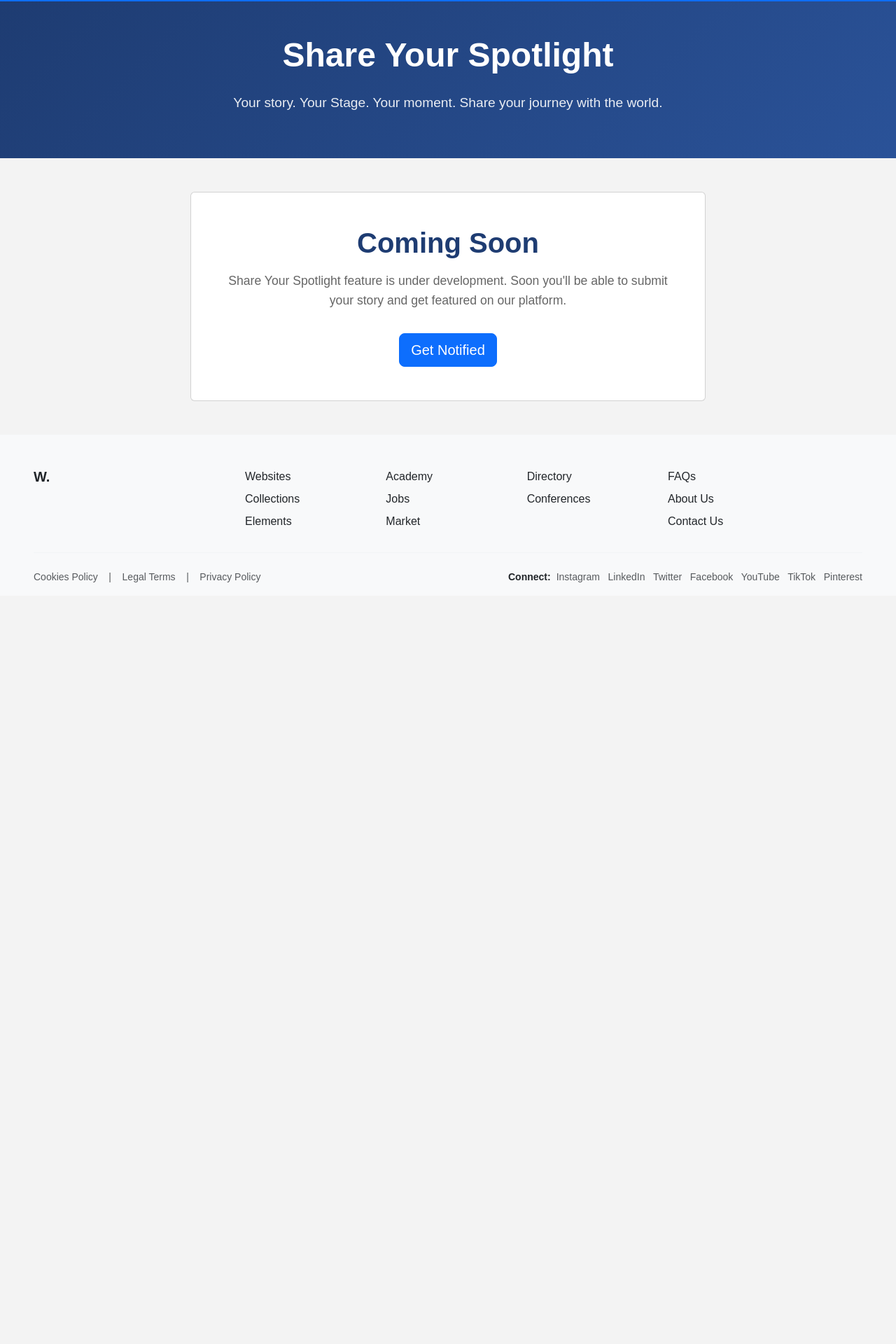
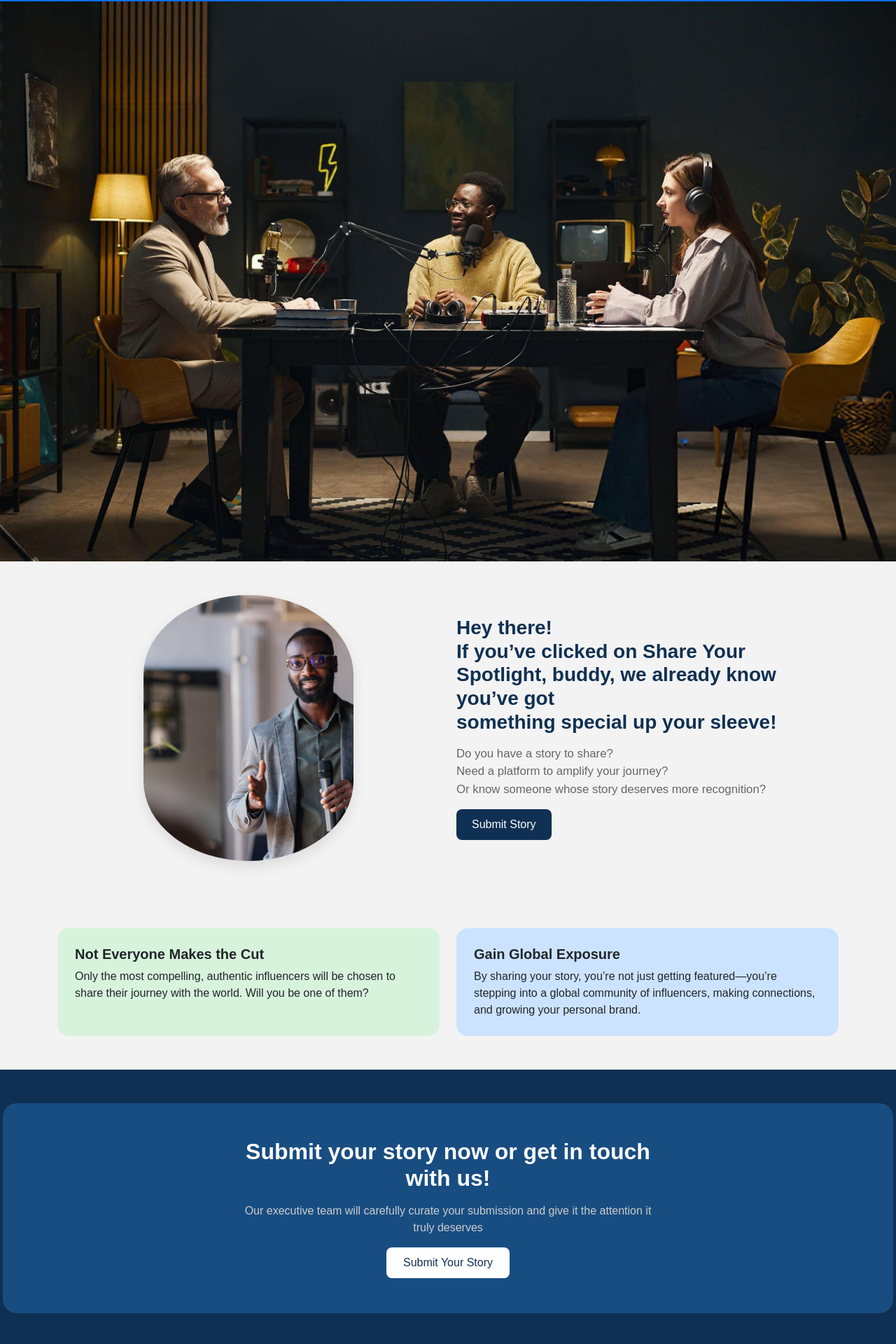
Before and after one commit to deva-ventures/Devaventures-2025, a React (Create React App) app: page /share-your-spotlight in a window 1280 px wide. Shown: the part 54-1974 px from the top of the page at 70% size. Before the commit the page ends 905 px from the top, so only its background shows below. Built offline with nearby package versions, Linux system fonts and the light colour scheme.

Commit message:
home and about

```diff
--- a/src/pages/AmplifyYourBrand.js
+++ b/src/pages/AmplifyYourBrand.js
@@ -1,89 +1,184 @@
 import React from 'react';
-import { Container, Row, Col, Card, Button } from 'react-bootstrap';
+import { Container, Row, Col, Image, Card, Button } from 'react-bootstrap';
 
 const AmplifyYourBrand = () => {
+  const backgroundStyle = {
+    backgroundImage: `url('/aboutUs.jpg')`, // Make sure image is in public folder
+    backgroundSize: 'cover',
+    backgroundPosition: 'center',
+    backgroundRepeat: 'no-repeat',
+    height: '80vh',
+    width: '100vw',
+  };
   return (
-    <div className="amplify-page">
-      <section className="amplify-hero py-5">
-        <Container>
-          <Row className="justify-content-center">
-            <Col lg={8} className="text-center">
-              <h1 className="amplify-title">Amplify Your Brand</h1>
-              <p className="amplify-subtitle">
-                Discover strategies and tools to enhance your brand visibility through impactful partnerships.
+    <>
+    <Container fluid style={backgroundStyle}>
+      </Container>
+    <div style={{ width: "100%", backgroundColor: "#f8f9fa" }}>
+    {/* Dark Left Box */}
+    <div
+  style={{
+    backgroundColor: "#2b2b26",
+    color: "white",
+    padding: "50px 40px",
+    width: "33.333%",
+    float: "left",
+    position: "relative",        // position relative to allow shifting
+    top: "-50px",                // move it 50px up
+    zIndex: 2,                   // ensure it appears above other elements if needed
+  }}
+>
+  <h5 className="fw-bold mb-4" style={{ fontSize: "18px", letterSpacing: "1px" }}>
+    WINTER GETAWAY
+  </h5>
+  <p style={{ fontSize: "14px", lineHeight: "1.6" }}>
+    Ut efficitur a urna sed mattis. Integer auctor maximus neque sed
+    lacinia. Praesent eget velit ullamcorper, tincidunt eros vel,
+    pellentesque felis.
   </p>
+  <p style={{ fontSize: "14px", lineHeight: "1.6" }}>
+    Donec vehicula, augue et sollicitudin mollis, diam quam pellentesque
+    dui, eu luctus nisi urna ac leo. Praesent eget mauris convallis,
+    consequat quam non, mollis neque. Phasellus ut erat mi.
+  </p>
+</div>
+
+    {/* Right Side White Section */}
+    <div style={{ marginLeft: "33.333%", backgroundColor: "white", padding: "60px 80px" }}>
+      <Container fluid>
+        <Row>
+          <Col md={4} className="mb-4 mb-md-0">
+            <p style={{ fontSize: "14px", lineHeight: "1.7", marginBottom: 0 }}>
+              Donec ut risus vitae diam efficitur fermentum. Quisque urna urna,
+              mollis sit amet eleifend nec, maximus vel dolor. Nulla malesuada
+              nunc a felis commodo pulvinar vulputate nec ligula.
+            </p>
+          </Col>
+          <Col md={4} className="mb-4 mb-md-0">
+            <p style={{ fontSize: "14px", lineHeight: "1.7", marginBottom: 0 }}>
+              Integer a tincidunt sapien, sit amet sodales massa convallis eget.
+              Vivamus a maximus est, vel feugiat neque.
+            </p>
+          </Col>
+
+        </Row>
+      </Container>
+    </div>
+  </div>
+
+  <div style={{ backgroundColor: "#fff", padding: "80px 0" }}>
+      <Container fluid className="px-5">
+        <Row className="align-items-center">
+          {/* Left Text Section */}
+          <Col
+            xs={12}
+            md={6}
+            className="d-flex flex-column justify-content-center"
+            style={{ paddingRight: "60px" }}
+          >
+            <h5
+              className="fw-bold mb-4"
+              style={{ fontSize: "18px", letterSpacing: "1px" }}
+            >
+              WHERE YOU’LL STAY
+            </h5>
+            <p style={{ fontSize: "14px", lineHeight: "1.6" }}>
+              Curabitur lobortis quis massa quis facilisis. Proin et ipsum
+              dapibus, pulvinar enim vel, scelerisque diam. Ut blandit sem vel
+              sem tempor fringilla. Duis eros quam, condimentum vitae
+              sollicitudin eu, tempor vitae risus. Morbi auctor volutpat
+              lacinia.
+            </p>
+            <p style={{ fontSize: "14px", lineHeight: "1.6" }}>
+              Praesent ultricies dolor dui, condimentum lobortis urna tempus
+              sed.
+            </p>
+            <p style={{ fontSize: "14px", lineHeight: "1.6" }}>
+              Donec arcu lacus, aliquam ac sollicitudin eget, pharetra quis
+              urna.Curabitur lobortis quis massa quis facilisis. Proin et ipsum
+              dapibus, pulvinar enim vel, scelerisque diam. Ut blandit sem vel
+              sem tempor fringilla. Duis eros quam, condimentum vitae
+              sollicitudin eu, tempor vitae risus. Morbi auctor volutpat
+              lacinia.Curabitur lobortis quis massa quis facilisis. Proin et ipsum
+
+              lacinia.
+            </p>
+
+            <p
+              className="mt-3"
+              style={{ fontSize: "14px", fontWeight: "bold", letterSpacing: "1px" }}
+            >
+              DISCOVER MORE →
+            </p>
+          </Col>
+
+          {/* Right Image Section */}
+          <Col xs={12} md={4} className="px-0">
+  <div
+    style={{
+      height: "700px",
+      width: "100%",
+      backgroundImage: `url('/pastel1.jpg')`,
+      backgroundSize: "cover",
+      backgroundPosition: "center",
+      borderRadius: "0",
+      position: "relative",
+      zIndex: "2",
+      marginTop: "-70px", // 👈 Controls how much it overlaps
+      boxShadow: "0 20px 30px rgba(0, 0, 0, 0.2)", // optional: adds some visual depth
+    }}
+  ></div>
 </Col>
         </Row>
       </Container>
-      </section>
+    </div>
 
-      <section className="amplify-content py-5">
-        <Container>
-          <Row className="justify-content-center">
-            <Col lg={8} className="text-center">
-              <Card className="coming-soon-card">
-                <Card.Body className="p-5">
-                  <h2 className="coming-soon-title">Coming Soon</h2>
-                  <p className="coming-soon-text">
-                    Amplify Your Brand section is under development. Soon you'll have access to
-                    comprehensive tools and strategies to boost your brand's visibility.
+    <Container fluid className="p-0">
+      <Row className="m-0">
+        <Col xs={12} className="p-0">
+          <div
+            style={{
+              position: "relative",
+              width: "100%",
+              height: "80vh",
+              backgroundImage: "url('/grid3.png')",
+              backgroundSize: "cover",
+              backgroundPosition: "center",
+              display: "flex",
+              alignItems: "center",
+              justifyContent: "flex-end",
+              paddingRight: "5%",
+              top:'-250px'
+            }}
+          >
+            <div
+              style={{
+                maxWidth: "360px",
+                color: "#fff",
+                textAlign: "left",
+              }}
+            >
+              <h5 className="fw-bold mb-3" style={{ fontSize: "20px", letterSpacing: "1px" }}>
+                FILL OUT THE FORM
+              </h5>
+              <p style={{ fontSize: "14px", lineHeight: "1.6" }}>
+                Reserve your spot today and take the first step toward unmatched visibility and engagement!
               </p>
-                  <Button variant="primary" size="lg">
-                    Get Notified
+              <Button
+                style={{
+                  backgroundColor: "#0f3052",
+                  border: "none",
+                  marginTop: "10px",
+                }}
+              >
+                Discover More
               </Button>
-                </Card.Body>
-              </Card>
+            </div>
+          </div>
         </Col>
       </Row>
     </Container>
-      </section>
-
-      <style jsx>{`
-        .amplify-hero {
-          background: linear-gradient(135deg, #1e3c72 0%, #2a5298 100%);
-          color: white;
-        }
-
-        .amplify-title {
-          font-size: 3rem;
-          font-weight: 700;
-          margin-bottom: 1.5rem;
-        }
-
-        .amplify-subtitle {
-          font-size: 1.2rem;
-          opacity: 0.9;
-          line-height: 1.6;
-        }
-
-        .coming-soon-card {
-          border: none;
-          box-shadow: 0 4px 15px rgba(0,0,0,0.1);
-          border-radius: 15px;
-        }
-
-        .coming-soon-title {
-          font-size: 2.5rem;
-          font-weight: 600;
-          color: #1e3c72;
-          margin-bottom: 1rem;
-        }
-
-        .coming-soon-text {
-          font-size: 1.1rem;
-          color: #666;
-          line-height: 1.6;
-          margin-bottom: 2rem;
-        }
-
-        .btn-primary {
-          background: linear-gradient(135deg, #f4891d 0%, #f68b1f 100%);
-          border: none;
-          padding: 0.75rem 2rem;
-          font-weight: 600;
-        }
-      `}</style>
-    </div>
+  </>
   );
 };
 
--- a/src/pages/Bidding.js
+++ b/src/pages/Bidding.js
@@ -64,13 +64,6 @@ const Bidding = () => {
     );
   };
 
-
-
-
-
-
-
-
   const backgroundStyle = {
     backgroundImage: `url('/aboutUs.jpg')`, // Make sure image is in public folder
     backgroundSize: 'cover',
@@ -81,7 +74,7 @@ const Bidding = () => {
   };
 
   const sectionStyle = {
-    backgroundColor: '#111', // dark background
+    backgroundColor: '#0f3052',
     color: 'white',
     // padding: '60px 0',
     fontFamily: 'Georgia, serif',
--- a/src/pages/InfluencerJourneys.js
+++ b/src/pages/InfluencerJourneys.js
@@ -301,7 +301,7 @@ const InfluencerJourneys = () => {
     <>
     <div
       style={{
-        backgroundImage: `url('/aboutUs.jpg')`,
+        backgroundImage: `url('/storyFluenceBanner.png')`,
         backgroundSize: 'cover',
         backgroundPosition: 'center',
         height: '90vh',
--- a/src/pages/ShareYourSpotlight.js
+++ b/src/pages/ShareYourSpotlight.js
@@ -1,89 +1,149 @@
 import React from 'react';
-import { Container, Row, Col, Card, Button } from 'react-bootstrap';
+import { Container, Row, Col, Card, Button,Image } from 'react-bootstrap';
 
 const ShareYourSpotlight = () => {
+  const backgroundStyle = {
+    backgroundImage: `url('/aboutUs.jpg')`, // Make sure image is in public folder
+    backgroundSize: 'cover',
+    backgroundPosition: 'center',
+    backgroundRepeat: 'no-repeat',
+    height: '100vh',
+    width: '100vw',
+  };
   return (
-    <div className="share-spotlight-page">
-      <section className="spotlight-hero py-5">
-        <Container>
-          <Row className="justify-content-center">
-            <Col lg={8} className="text-center">
-              <h1 className="spotlight-title">Share Your Spotlight</h1>
-              <p className="spotlight-subtitle">
-                Your story. Your Stage. Your moment. Share your journey with the world.
-              </p>
-            </Col>
-          </Row>
-        </Container>
-      </section>
+  <>
+  <Container fluid style={backgroundStyle}>
+  </Container>
 
-      <section className="spotlight-content py-5">
-        <Container>
-          <Row className="justify-content-center">
-            <Col lg={8} className="text-center">
-              <Card className="coming-soon-card">
-                <Card.Body className="p-5">
-                  <h2 className="coming-soon-title">Coming Soon</h2>
-                  <p className="coming-soon-text">
-                    Share Your Spotlight feature is under development. Soon you'll be able to
-                    submit your story and get featured on our platform.
-                  </p>
-                  <Button variant="primary" size="lg">
-                    Get Notified
-                  </Button>
-                </Card.Body>
-              </Card>
-            </Col>
-          </Row>
-        </Container>
-      </section>
+  <Container className="py-5">
+      <Row className="align-items-center">
+        {/* Left - Circular Image */}
+        <Col xs={12} md={6} className="text-center mb-4 mb-md-0">
+          <div
+            style={{
+              width: "300px",
+              height: "380px",
+              margin: "0 auto",
+              borderRadius: "50% / 30%",
+              overflow: "hidden",
+              boxShadow: "0 8px 20px rgba(0,0,0,0.1)",
+            }}
+          >
+            <Image
+              src="/partnerships.jpg" // replace with your image in /public
+              alt="Spotlight"
+              fluid
+              style={{ objectFit: "cover", height: "100%", width: "100%" }}
+            />
+          </div>
+        </Col>
 
-      <style jsx>{`
-        .spotlight-hero {
-          background: linear-gradient(135deg, #1e3c72 0%, #2a5298 100%);
-          color: white;
-        }
+        {/* Right - Text Content */}
+        <Col xs={12} md={6}>
 
-        .spotlight-title {
-          font-size: 3rem;
-          font-weight: 700;
-          margin-bottom: 1.5rem;
-        }
+          <h3 className="fw-bold mb-3" style={{ color: "#0f3052" }}>
+            Hey there!<br/> If you’ve clicked on Share Your Spotlight, buddy, we already know you’ve got <br/> something special up your sleeve!
+          </h3>
+          <p style={{ color: "#666", fontSize: "1.05rem" }}>
+            Do you have a story to share?<br />
+            Need a platform to amplify your journey?<br />
+            Or know someone whose story deserves more recognition?
+          </p>
 
-        .spotlight-subtitle {
-          font-size: 1.2rem;
-          opacity: 0.9;
-          line-height: 1.6;
-        }
+          <Button
+            style={{
+              backgroundColor: "#0f3052",
+              color: "#fff",
+              border: "none",
+              borderRadius: "8px",
+              padding: "10px 22px",
+              fontWeight: 500,
+            }}
+          >
+            Submit Story
+          </Button>
+        </Col>
+      </Row>
+    </Container>
 
-        .coming-soon-card {
-          border: none;
-          box-shadow: 0 4px 15px rgba(0,0,0,0.1);
-          border-radius: 15px;
-        }
+    <Container className="py-5">
+      <Row className="g-4">
+        {/* Card 1 */}
+        <Col xs={12} md={6}>
+          <div
+            style={{
+              backgroundColor: "#d8f3dc",
+              borderRadius: "16px",
+              padding: "25px",
+              height: "100%",
+              position: "relative",
+              overflow: "hidden",
+            }}
+          >
+            <h5 className="fw-bold mb-2">Not Everyone Makes the Cut</h5>
+            <p className="mb-0">
+              Only the most compelling, authentic influencers will be chosen to share their journey with the world. Will you be one of them?
+            </p>
+          </div>
+        </Col>
 
-        .coming-soon-title {
-          font-size: 2.5rem;
-          font-weight: 600;
-          color: #1e3c72;
-          margin-bottom: 1rem;
-        }
+        {/* Card 2 */}
+        <Col xs={12} md={6}>
+          <div
+            style={{
+              backgroundColor: "#cce3ff",
+              borderRadius: "16px",
+              padding: "25px",
+              height: "100%",
+              position: "relative",
+              overflow: "hidden",
+            }}
+          >
+            <h5 className="fw-bold mb-2">Gain Global Exposure</h5>
+            <p className="mb-0">
+              By sharing your story, you’re not just getting featured—you’re stepping into a global community of influencers, making connections, and growing your personal brand.
+            </p>
+          </div>
+        </Col>
+      </Row>
+    </Container>
 
-        .coming-soon-text {
-          font-size: 1.1rem;
-          color: #666;
-          line-height: 1.6;
-          margin-bottom: 2rem;
-        }
-
-        .btn-primary {
-          background: linear-gradient(135deg, #f4891d 0%, #f68b1f 100%);
-          border: none;
-          padding: 0.75rem 2rem;
-          font-weight: 600;
-        }
-      `}</style>
-    </div>
+    <Container
+      fluid
+      className="py-5 px-3"
+      style={{ backgroundColor: "#0f3052"}}
+    >
+      <Row
+        className="justify-content-center align-items-center text-white"
+        style={{
+          backgroundColor: "#184d81",
+          borderRadius: "20px",
+          padding: "40px 20px",
+          minHeight: "300px",
+        }}
+      >
+        <Col xs={12} md={6} className="text-center">
+          <h2 className="fw-bold" style={{ color: "#ffffff" }}>
+          Submit your story now or get in touch with us!
+          </h2>
+          <p className="my-3" style={{ color: "#ccc", maxWidth: "100%" }}>
+          Our executive team will carefully curate your submission and give it the attention it truly deserves
+          </p>
+          <Button
+            style={{
+              backgroundColor: "white",
+              border: "none",
+              borderRadius: "8px",
+              padding: "10px 24px",
+              color: "#0f3052",
+            }}
+          >
+            Submit Your Story
+          </Button>
+        </Col>
+      </Row>
+    </Container>
+  </>
   );
 };
 
```
Also changed, not shown: public/formBackground.jpeg (added), 1 other file (tests, documents, lock files or other folders). Lines whose indentation alone changed are shown as unchanged.
